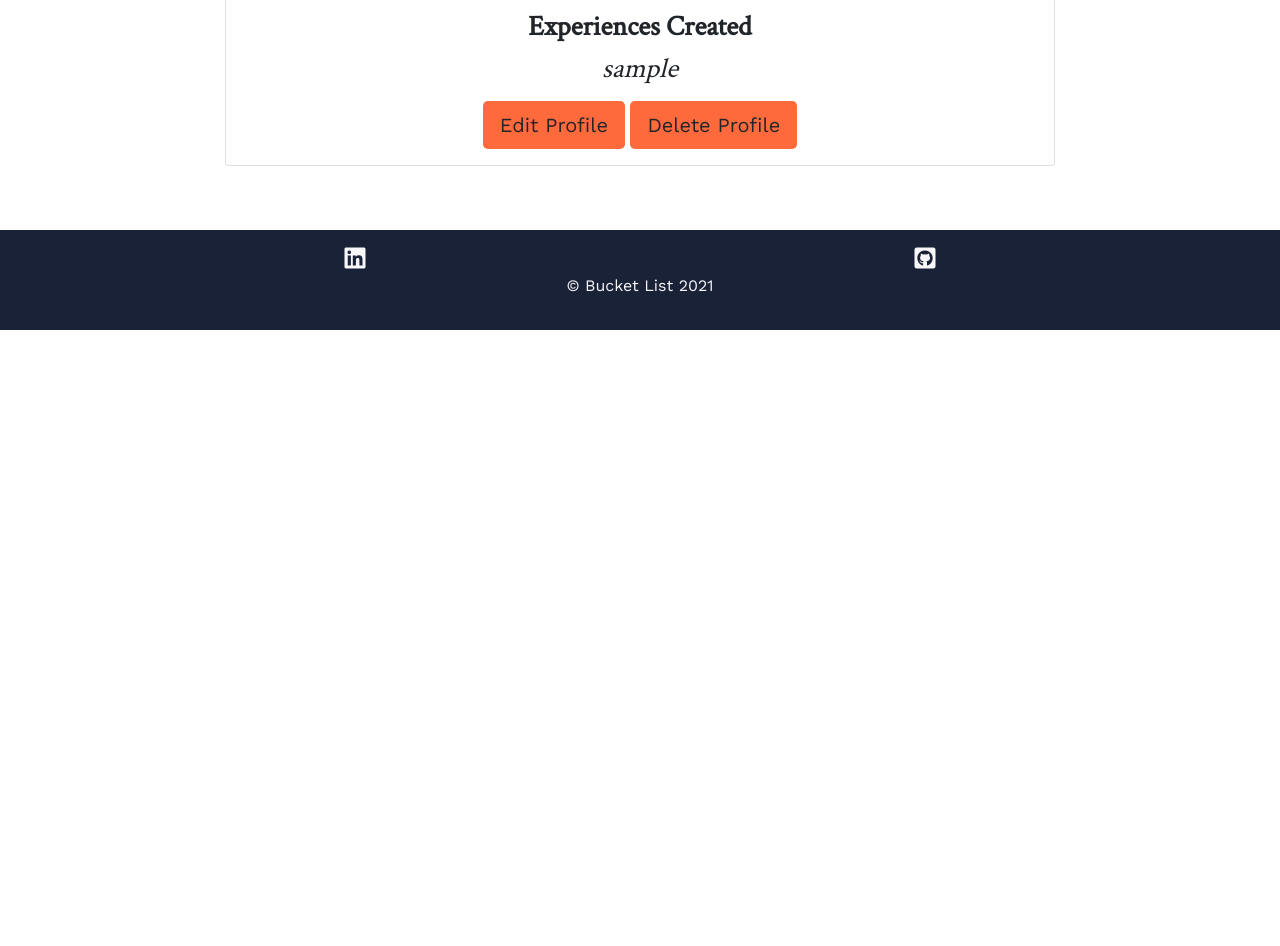
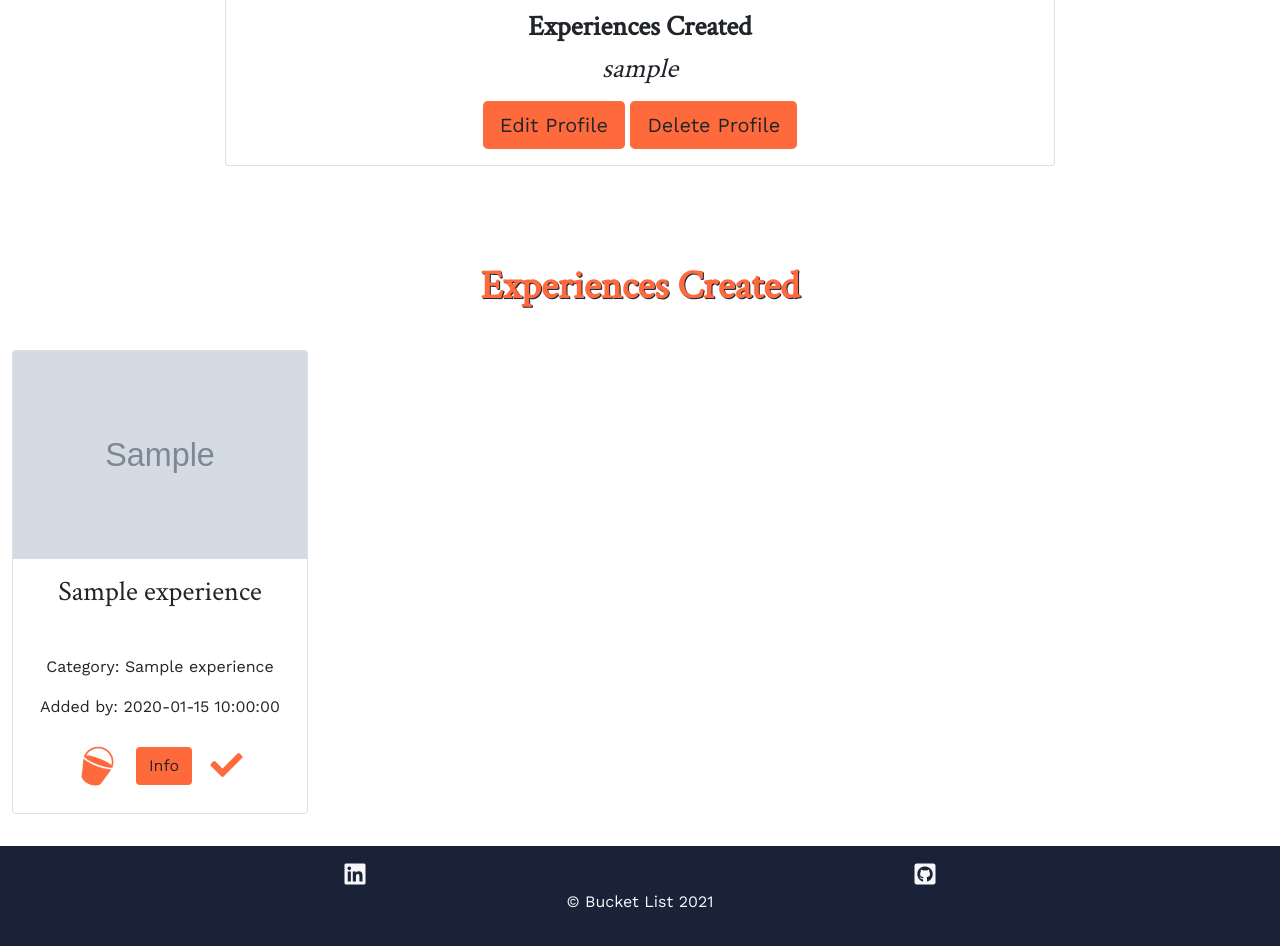
Before and after one commit to Callymags/ms3-BucketList, a Flask app: page /profile/1 in a window 1280 px wide. Shown: the part 641-1587 px from the top of the page. Before the commit the page ends 971 px from the top, so only its background shows below. Run offline with Flask 2, Linux system fonts and the light colour scheme; the visitor is signed in with stand-in values (Sample User, id 1); grey boxes marked "Sample" are stand-in pictures; a database or web service that is not in the repository returns one stand-in record (values such as "Sample title").

Commit message:
feat: Add Experiences created section to profile

```diff
--- a/templates/index.html
+++ b/templates/index.html
@@ -20,7 +20,7 @@
                             <div class="card-body">
                                 <h3 class="card-title exp-title text-center">{{ experience.experience_name }}</h3>
                                 <p class="">Category: {{ experience.category_name }}</p>
-                                <p class="">Added by: {{ experience.created_by }}</p>
+                                <p class="">Added by: {{ experience.added_by }}</p>
                                 <div class="row buttons-bottom">
                                     <div class="col">
                                         <a href="#" class="btn btn-large">
--- a/templates/profile.html
+++ b/templates/profile.html
@@ -38,4 +38,33 @@
     </div>
 </div>
 
+<div class="experiences-created-container container-fluid">
+    <h1 class="text-center subheading"><strong>Experiences Created</strong></h1>
+    <div class="row">
+        {% for experience in experiences %}
+            <div class="col-lg-3 col-md-6 col-sm-12">
+                    <div class="card experience-card text-center">
+                        <img src=" {{ experience.img_address }}" class="card-img-top exp-image" alt="Image of experience">
+                        <div class="card-body">
+                            <h3 class="card-title exp-title text-center">{{ experience.experience_name }}</h3>
+                            <p class="">Category: {{ experience.category_name }}</p>
+                            <p class="">Added by: {{ experience.added_by }}</p>
+                            <div class="row buttons-bottom">
+                                <div class="col">
+                                    <a href="#" class="btn btn-large">
+                                        <img class="bucket-button-style" src="/static/images/ms3-bucket-icon.ico" alt="Orange bucket icon">
+                                    </a>
+                                    <a href="#" class="btn btn-large orange-btn">Info</a>
+                                    <a href="#" class="btn btn-large icon-button-style"><i class="fas fa-check"></i></a>
+                                </div>
+
+                            </div>
+                        </div>
+                    </div>
+
+            </div>
+        {% endfor %}
+    </div>
+</div>
+
 {% endblock %}
--- a/user.py
+++ b/user.py
@@ -92,9 +92,10 @@ def profile(username):
         {'username': session['user']})['username']
     email = mongo.db.users.find_one(
         {'username': session['user']})['email']
+    experiences = list(mongo.db.experiences.find({'added_by': session['user']}))
 
     if session['user']:
-        return render_template('profile.html', username=username, email=email)
+        return render_template('profile.html', username=username, email=email, experiences=experiences)
 
     return redirect(url_for(user.log_in))
 
```
